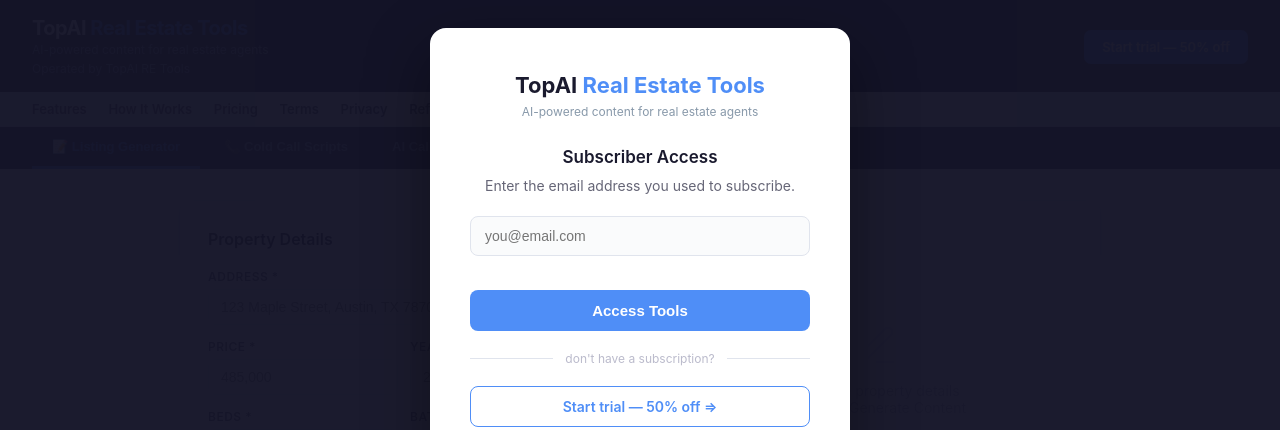
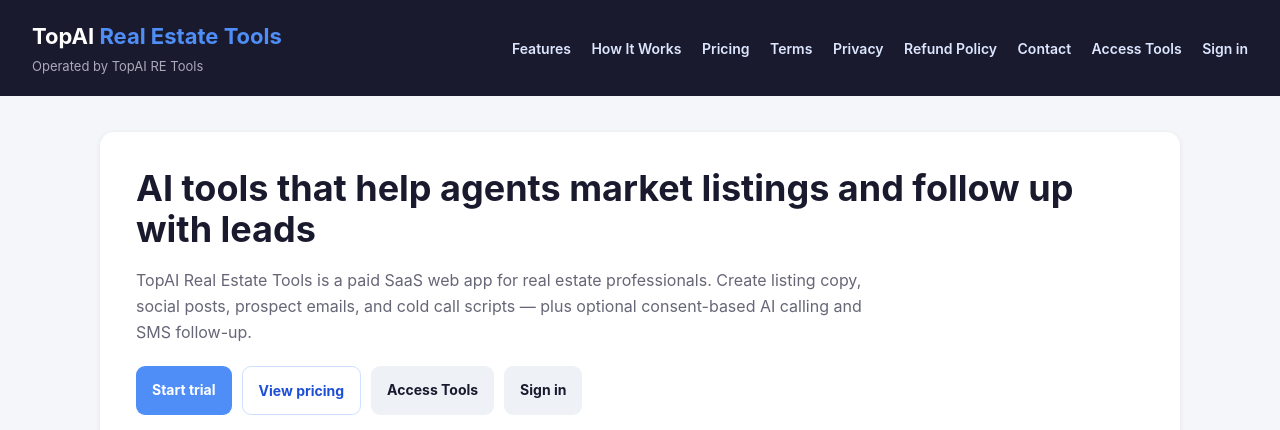
Before and after one commit to renmorrissey-sudo/listing-ai, a Flask app: page / in a window 1280 px wide. Shown: the top 430 px of the page. Run offline with Flask 3, Linux system fonts and the light colour scheme; parts of the project's set-up code (start-up, migrations or seed data) failed here and were passed over.

Commit message:
Keep marketing pages public; move subscriber gate to /app.
Co-authored-by: Cursor <cursoragent@cursor.com>

```diff
--- a/app.py
+++ b/app.py
@@ -80,12 +80,15 @@ limiter = Limiter(
 
 @app.context_processor
 def inject_business_context():
+    path = request.path or "/"
     return {
         "business_name": config.BUSINESS_NAME,
         "product_name": config.PRODUCT_NAME,
         "contact_email": config.CONTACT_EMAIL,
         "subscription_price": config.SUBSCRIPTION_PRICE,
         "trial_offer": config.TRIAL_OFFER,
+        "canonical_url": seo.canonical_loc(path),
+        "is_public_marketing_page": seo.is_public_marketing_path(path),
     }
 
 
@@ -258,6 +261,19 @@ def robots_txt():
 
 @app.route("/")
 def index():
+    """Public marketing homepage — never auto-opens the Subscriber Access modal."""
+    user = auth.get_current_user()
+    if user and auth.user_has_active_subscription(user):
+        return redirect(url_for("dashboard"))
+    return render_template("landing.html")
+
+
+@app.route("/app")
+def subscriber_app():
+    """
+    Subscriber tools (Listing Generator, Cold Call Scripts, AI Calling, AI SMS).
+    The Subscriber Access modal opens here for visitors who intentionally open tools.
+    """
     return render_template("index.html")
 
 
@@ -318,7 +334,7 @@ def verify():
 @app.route("/login", methods=["GET", "POST"])
 def login():
     if auth.get_current_user():
-        return redirect(url_for("index"))
+        return redirect(url_for("subscriber_app"))
     error = None
     if request.method == "POST":
         email = request.form.get("email", "").strip()
@@ -326,7 +342,7 @@ def login():
         user = db.get_user_by_email(email)
         if user and auth.verify_password(user["password_hash"], password):
             auth.login_user(user["id"])
-            return redirect(request.args.get("next") or url_for("index"))
+            return redirect(request.args.get("next") or url_for("subscriber_app"))
         error = "Invalid email or password."
     return render_template(
         "auth_form.html",
@@ -341,7 +357,7 @@ def login():
 @app.route("/register", methods=["GET", "POST"])
 def register():
     if auth.get_current_user():
-        return redirect(url_for("index"))
+        return redirect(url_for("subscriber_app"))
     error = None
     if request.method == "POST":
         email = request.form.get("email", "").strip()
@@ -358,7 +374,7 @@ def register():
         else:
             user_id = db.create_user(email, auth.hash_password(password))
             auth.login_user(user_id)
-            return redirect(url_for("index"))
+            return redirect(url_for("subscriber_app"))
     return render_template(
         "auth_form.html",
         title="Create account",
@@ -380,7 +396,7 @@ def logout():
 def subscribe():
     user = auth.get_current_user()
     if auth.user_has_active_subscription(user):
-        return redirect(url_for("index"))
+        return redirect(url_for("subscriber_app"))
 
     if not config.STRIPE_SECRET_KEY or not config.STRIPE_PRICE_ID:
         return render_template("error.html", message="Billing is not configured yet."), 503
@@ -423,7 +439,7 @@ def billing_success():
                 )
         except stripe.StripeError:
             logger.exception("Failed to sync checkout session")
-    return redirect(url_for("index"))
+    return redirect(url_for("subscriber_app"))
 
 
 @app.route("/billing/portal")
@@ -1428,7 +1444,7 @@ def how_it_works():
 def tutorial():
     user = auth.get_current_user()
     if not user or not auth.user_has_active_subscription(user):
-        return redirect(url_for("index"))
+        return redirect(url_for("subscriber_app"))
     return render_template(
         "tutorial.html",
         email=user["email"],
@@ -1441,7 +1457,7 @@ def tutorial():
 def dashboard():
     user = auth.get_current_user()
     if not user or not auth.user_has_active_subscription(user):
-        return redirect(url_for("index"))
+        return redirect(url_for("subscriber_app"))
     local_date = (request.args.get("local_date") or "").strip()[:10] or None
     try:
         tz_offset = int(request.args.get("tz_offset_minutes"))
--- a/templates/crm_lead_detail.html
+++ b/templates/crm_lead_detail.html
@@ -54,7 +54,7 @@
       </div>
 
       <div class="quick-actions">
-        <a class="btn" href="/#sms">Draft SMS</a>
+        <a class="btn" href="/app#sms">Draft SMS</a>
         <a class="btn secondary" href="tel:{{ lead.phone_number }}">Call</a>
         <button class="btn secondary" type="button" onclick="document.getElementById('task-panel').scrollIntoView()">Create Task</button>
         <button class="btn secondary" type="button" onclick="document.getElementById('fu-panel').scrollIntoView()">Schedule Follow-Up</button>
--- a/templates/crm_leads_calendar.html
+++ b/templates/crm_leads_calendar.html
@@ -292,7 +292,7 @@
       actions.innerHTML = '';
       if (ev.lead_id) {
         actions.innerHTML += `<a class="btn" href="/crm/leads/${ev.lead_id}">Open lead</a>`;
-        actions.innerHTML += `<a class="btn secondary" href="/#sms">Draft SMS</a>`;
+        actions.innerHTML += `<a class="btn secondary" href="/app#sms">Draft SMS</a>`;
         if (ev.phone_number) actions.innerHTML += `<a class="btn secondary" href="tel:${ev.phone_number}">Call</a>`;
       }
       if (ev.source_type === 'follow_up' && ev.status === 'pending') {
--- a/templates/crm_needs_attention.html
+++ b/templates/crm_needs_attention.html
@@ -47,7 +47,7 @@
               {% if draft.lead_id %}
               <a class="btn" href="/crm/leads/{{ draft.lead_id }}">Review</a>
               {% else %}
-              <a class="btn" href="/#sms">Open AI SMS</a>
+              <a class="btn" href="/app#sms">Open AI SMS</a>
               {% endif %}
             </td>
           </tr>
--- a/templates/features.html
+++ b/templates/features.html
@@ -5,6 +5,7 @@
   <meta name="viewport" content="width=device-width, initial-scale=1.0" />
   <title>Features - {{ product_name }}</title>
   <meta name="description" content="Explore the AI real estate tools included with {{ product_name }}: listing copy, social posts, prospect emails, cold call scripts, and consent-based AI calling." />
+  <link rel="canonical" href="{{ canonical_url }}" />
   <style>
     *, *::before, *::after { box-sizing: border-box; }
     body { margin: 0; font-family: -apple-system, BlinkMacSystemFont, "Segoe UI", Roboto, sans-serif; background: #f4f6f9; color: #1a1a2e; line-height: 1.65; }
@@ -62,11 +63,13 @@
       <div class="business">Operated by {{ business_name }}</div>
     </div>
     <nav class="nav">
-      <a href="/">App</a>
+      <a href="/">Home</a>
       <a href="/features">Features</a>
       <a href="/how-it-works">How It Works</a>
       <a href="/pricing">Pricing</a>
       <a href="/contact">Contact</a>
+      <a href="/app">Access Tools</a>
+      <a href="/login">Sign in</a>
     </nav>
   </header>
 
@@ -90,6 +93,7 @@
       </div>
       <a class="cta" href="/pricing">View pricing</a>
       <a class="cta secondary" href="/how-it-works">See how it works</a>
+      <a class="cta secondary" href="/app" id="access-tools-cta">Access Tools</a>
     </section>
 
     <section class="feature" id="listing-generator">
--- a/templates/index.html
+++ b/templates/index.html
@@ -3,8 +3,9 @@
 <head>
   <meta charset="UTF-8" />
   <meta name="viewport" content="width=device-width, initial-scale=1.0" />
+  <meta name="robots" content="noindex, nofollow" />
   <meta name="description" content="AI-powered real estate SaaS tools for listing copy, social posts, prospect emails, and cold call scripts." />
-  <title>TopAI Real Estate Tools - AI Real Estate SaaS by TopAI RE Tools</title>
+  <title>TopAI Real Estate Tools - Subscriber Tools</title>
   <style>
     *, *::before, *::after { box-sizing: border-box; margin: 0; padding: 0; }
     body { font-family: -apple-system, BlinkMacSystemFont, "Segoe UI", Roboto, sans-serif; background: #f4f6f9; color: #1a1a2e; min-height: 100vh; }
@@ -153,6 +154,7 @@
       <a class="gate-subscribe-link" href="https://buy.stripe.com/5kQaEW8fngKkfSYf132sM00?prefilled_promo_code=TRIAL50" target="_blank">Start trial &mdash; 50% off &rArr;</a>
       <div class="gate-links">
         <div>Sold by {{ business_name }}</div>
+        <a href="/">Home</a>
         <a href="/features">Features</a>
         <a href="/how-it-works">How It Works</a>
         <a href="/pricing">Pricing</a>
@@ -189,6 +191,7 @@
   </div>
 </header>
 <div class="public-nav" id="public-nav">
+  <a class="nav-marketing" href="/">Home</a>
   <a class="nav-marketing" href="/features">Features</a>
   <a class="nav-marketing" href="/how-it-works">How It Works</a>
   <a class="nav-marketing" href="/pricing">Pricing</a>
--- /dev/null
+++ b/templates/landing.html
@@ -0,0 +1,114 @@
+<!DOCTYPE html>
+<html lang="en">
+<head>
+  <meta charset="UTF-8" />
+  <meta name="viewport" content="width=device-width, initial-scale=1.0" />
+  <title>{{ product_name }} - AI Real Estate Tools for Agents</title>
+  <meta name="description" content="{{ product_name }} helps real estate agents generate listing copy, social posts, prospect emails, cold call scripts, and consent-based AI follow-up workflows." />
+  <link rel="canonical" href="{{ canonical_url }}" />
+  <style>
+    *, *::before, *::after { box-sizing: border-box; }
+    body { margin: 0; font-family: -apple-system, BlinkMacSystemFont, "Segoe UI", Roboto, sans-serif; background: #f4f6f9; color: #1a1a2e; line-height: 1.65; }
+    header { background: #1a1a2e; color: white; padding: 18px 32px; display: flex; align-items: center; justify-content: space-between; gap: 16px; flex-wrap: wrap; }
+    .logo { font-size: 22px; font-weight: 700; color: white; text-decoration: none; }
+    .logo span { color: #4f8ef7; }
+    .business { color: #aab; font-size: 13px; margin-top: 2px; }
+    .nav a { color: #dce6ff; margin-left: 16px; text-decoration: none; font-size: 14px; font-weight: 600; }
+    .nav a:hover { color: white; }
+    main { max-width: 1120px; margin: 36px auto; padding: 0 20px; }
+    .hero { background: white; border-radius: 14px; padding: 36px; box-shadow: 0 1px 5px rgba(0,0,0,0.08); margin-bottom: 24px; }
+    h1 { font-size: 36px; line-height: 1.15; margin: 0 0 14px; }
+    .muted { color: #667; max-width: 760px; }
+    .cta-row { display: flex; flex-wrap: wrap; gap: 10px; margin-top: 20px; }
+    .cta { display: inline-block; background: #4f8ef7; color: white; border-radius: 9px; padding: 12px 16px; font-weight: 700; text-decoration: none; border: none; cursor: pointer; font-size: 14px; }
+    .cta.secondary { background: white; color: #1d4ed8; border: 1.5px solid #cfe0ff; }
+    .cta.ghost { background: #eef2f7; color: #1a1a2e; }
+    video { width: 100%; max-width: 100%; height: auto; border-radius: 12px; border: 1px solid #dde4f0; background: #0f172a; display: block; margin-top: 22px; }
+    .caption { font-size: 13px; color: #667; margin-top: 10px; }
+    .grid { display: grid; grid-template-columns: repeat(3, 1fr); gap: 16px; margin-bottom: 24px; }
+    .card { background: white; border-radius: 12px; padding: 22px; box-shadow: 0 1px 5px rgba(0,0,0,0.06); }
+    .card h2 { font-size: 17px; margin: 0 0 8px; }
+    footer { max-width: 1120px; margin: 24px auto 36px; padding: 0 20px; color: #667; font-size: 14px; }
+    footer a { color: #4f8ef7; text-decoration: none; margin-right: 12px; }
+    footer a:hover { text-decoration: underline; }
+    @media (max-width: 820px) {
+      .nav a { margin-left: 0; margin-right: 12px; }
+      .hero { padding: 24px; }
+      h1 { font-size: 28px; }
+      .grid { grid-template-columns: 1fr; }
+    }
+  </style>
+</head>
+<body>
+  <header>
+    <div>
+      <a class="logo" href="/">TopAI <span>Real Estate Tools</span></a>
+      <div class="business">Operated by {{ business_name }}</div>
+    </div>
+    <nav class="nav" aria-label="Marketing">
+      <a href="/features">Features</a>
+      <a href="/how-it-works">How It Works</a>
+      <a href="/pricing">Pricing</a>
+      <a href="/terms">Terms</a>
+      <a href="/privacy">Privacy</a>
+      <a href="/refund-policy">Refund Policy</a>
+      <a href="/contact">Contact</a>
+      <a href="/app">Access Tools</a>
+      <a href="/login">Sign in</a>
+    </nav>
+  </header>
+
+  <main>
+    <section class="hero">
+      <h1>AI tools that help agents market listings and follow up with leads</h1>
+      <p class="muted">{{ product_name }} is a paid SaaS web app for real estate professionals. Create listing copy, social posts, prospect emails, and cold call scripts — plus optional consent-based AI calling and SMS follow-up.</p>
+      <div class="cta-row">
+        <a class="cta" href="https://buy.stripe.com/5kQaEW8fngKkfSYf132sM00?prefilled_promo_code=TRIAL50" target="_blank" rel="noopener">Start trial</a>
+        <a class="cta secondary" href="/pricing">View pricing</a>
+        <a class="cta ghost" href="/app" id="access-tools-cta">Access Tools</a>
+        <a class="cta ghost" href="/login">Sign in</a>
+      </div>
+      <video
+        id="landing-video"
+        controls
+        playsinline
+        preload="metadata"
+        poster="{{ url_for('static', filename='product/topai-how-it-works-poster.jpg') }}?v=2"
+      >
+        <source src="{{ url_for('static', filename='product/topai-how-it-works.mp4') }}?v=2" type="video/mp4" />
+        Your browser does not support the video tag.
+      </video>
+      <p class="caption">Watch how TopAI Real Estate Tools helps agents market listings and grow their pipeline.</p>
+    </section>
+
+    <section class="grid" aria-label="Product highlights">
+      <div class="card">
+        <h2>Listing &amp; marketing drafts</h2>
+        <p class="muted">Generate listing descriptions, social posts, and prospect emails from property details you provide.</p>
+      </div>
+      <div class="card">
+        <h2>Prospecting scripts</h2>
+        <p class="muted">Create cold call openings, objection handlers, and voicemail scripts tailored to your market.</p>
+      </div>
+      <div class="card">
+        <h2>AI calling &amp; SMS</h2>
+        <p class="muted">Run consent-based follow-up calls and SMS workflows, then review replies in your CRM.</p>
+      </div>
+    </section>
+  </main>
+
+  <footer>
+    <div><strong>{{ business_name }}</strong> operates {{ product_name }}.</div>
+    <p>
+      <a href="/features">Features</a>
+      <a href="/how-it-works">How It Works</a>
+      <a href="/pricing">Pricing</a>
+      <a href="/terms">Terms</a>
+      <a href="/privacy">Privacy</a>
+      <a href="/refund-policy">Refund Policy</a>
+      <a href="/contact">Contact</a>
+      <a href="mailto:{{ contact_email }}">{{ contact_email }}</a>
+    </p>
+  </footer>
+</body>
+</html>
--- a/templates/pricing.html
+++ b/templates/pricing.html
@@ -5,6 +5,7 @@
   <meta name="viewport" content="width=device-width, initial-scale=1.0" />
   <title>Pricing - {{ product_name }}</title>
   <meta name="description" content="{{ product_name }} pricing and included AI real estate tools." />
+  <link rel="canonical" href="{{ canonical_url }}" />
   <style>
     *, *::before, *::after { box-sizing: border-box; }
     body { margin: 0; font-family: -apple-system, BlinkMacSystemFont, "Segoe UI", Roboto, sans-serif; background: #f4f6f9; color: #1a1a2e; line-height: 1.6; }
@@ -41,13 +42,15 @@
       <div class="business">Operated by {{ business_name }}</div>
     </div>
     <nav class="nav">
-      <a href="/">App</a>
+      <a href="/">Home</a>
       <a href="/features">Features</a>
       <a href="/how-it-works">How It Works</a>
       <a href="/pricing">Pricing</a>
       <a href="/terms">Terms</a>
       <a href="/privacy">Privacy</a>
       <a href="/contact">Contact</a>
+      <a href="/app">Access Tools</a>
+      <a href="/login">Sign in</a>
     </nav>
   </header>
 
```
Also changed, not shown: crm.py (+8 -8 lines), seo.py (+15 -1 lines), templates/dashboard.html (+7 -7 lines), templates/how_it_works.html (+6 -2 lines), templates/legal.html (+8 -0 lines), templates/subscriber_tool_nav.html (+4 -4 lines), templates/tutorial.html (+6 -6 lines), tests/test_public_access.py (added, +93 -0 lines), tests/test_seo_sitemap.py (+1 -0 lines), tests/test_subscriber_navigation.py (+20 -6 lines).
